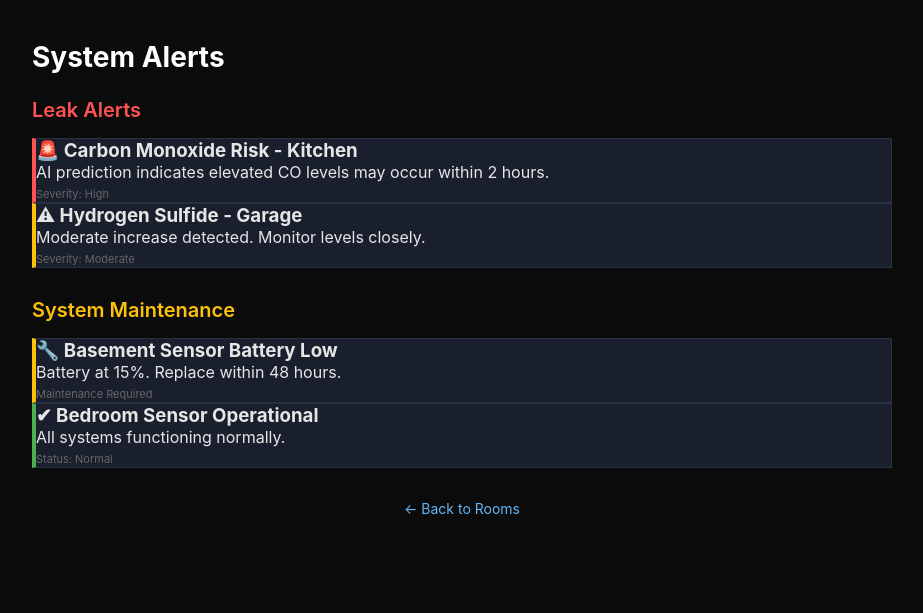
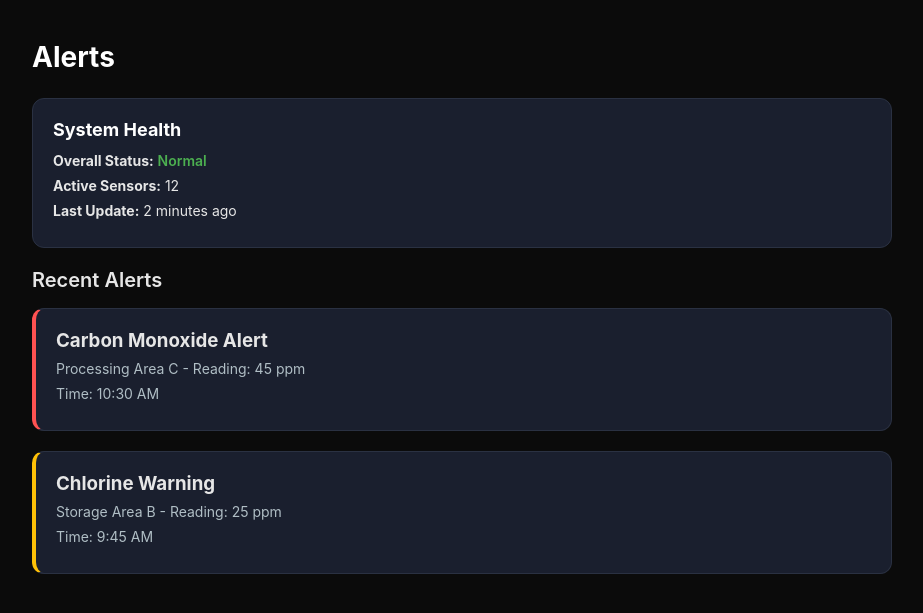
Before and after one commit to bluecat25262-svg/Aeris-AI, a Flask app: page /alerts in a window 1280 px wide. Shown: the part 52-665 px from the top of the page, without its empty margins (178-1101 px from the left). Run offline with Flask 3, Linux system fonts and the light colour scheme; tables that the repository leaves empty hold one stand-in row (values such as "Sample post").

Commit message:
made it look like figma(hopefully)

```diff
--- a/templates/alerts.html
+++ b/templates/alerts.html
@@ -2,7 +2,8 @@
 <html lang="en">
 <head>
     <meta charset="UTF-8">
-    <title>Aeris AI - Alerts</title>
+    <meta name="viewport" content="width=device-width, initial-scale=1.0">
+    <title>Aeris.AI - Alerts</title>
     <link rel="stylesheet" href="{{ url_for('static', filename='style.css') }}">
 </head>
 <body>
@@ -17,47 +18,30 @@
     </div>
 </div>
 
-    <div class="container">
-        <h1 class="page-title">System Alerts</h1>
+<div class="container">
+    <h1 class="page-title">Alerts</h1>
 
-        <!-- Leak Alerts Section -->
-        <div class="alert-section">
-            <h2 class="section-title danger-text">Leak Alerts</h2>
+    <div class="system-health">
+        <h2>System Health</h2>
+        <p><strong>Overall Status:</strong> <span class="green">Normal</span></p>
+        <p><strong>Active Sensors:</strong> 12</p>
+        <p><strong>Last Update:</strong> 2 minutes ago</p>
+    </div>
 
-            <div class="alert-card danger">
-                <h3>🚨 Carbon Monoxide Risk - Kitchen</h3>
-                <p>AI prediction indicates elevated CO levels may occur within 2 hours.</p>
-                <span class="alert-time">Severity: High</span>
-            </div>
-
-            <div class="alert-card warning">
-                <h3>⚠ Hydrogen Sulfide - Garage</h3>
-                <p>Moderate increase detected. Monitor levels closely.</p>
-                <span class="alert-time">Severity: Moderate</span>
-            </div>
+    <div class="alert-section">
+        <h2 class="section-title">Recent Alerts</h2>
+        <div class="card alert-card danger">
+            <h3>Carbon Monoxide Alert</h3>
+            <p>Processing Area C - Reading: 45 ppm</p>
+            <p>Time: 10:30 AM</p>
         </div>
-
-        <!-- Maintenance Alerts Section -->
-        <div class="alert-section">
-            <h2 class="section-title warning-text">System Maintenance</h2>
-
-            <div class="alert-card warning">
-                <h3>🔧 Basement Sensor Battery Low</h3>
-                <p>Battery at 15%. Replace within 48 hours.</p>
-                <span class="alert-time">Maintenance Required</span>
-            </div>
-
-            <div class="alert-card normal">
-                <h3>✔ Bedroom Sensor Operational</h3>
-                <p>All systems functioning normally.</p>
-                <span class="alert-time">Status: Normal</span>
-            </div>
-        </div>
-
-        <div class="back-button">
-            <a href="{{ url_for('rooms') }}">← Back to Rooms</a>
+        <div class="card alert-card warning">
+            <h3>Chlorine Warning</h3>
+            <p>Storage Area B - Reading: 25 ppm</p>
+            <p>Time: 9:45 AM</p>
         </div>
     </div>
+</div>
 
 </body>
 </html>
```
Also changed, not shown: templates/home.html (+6 -9 lines), templates/immediate.html (+32 -18 lines), templates/room_detail.html (+37 -13 lines), templates/rooms.html (+9 -21 lines).
